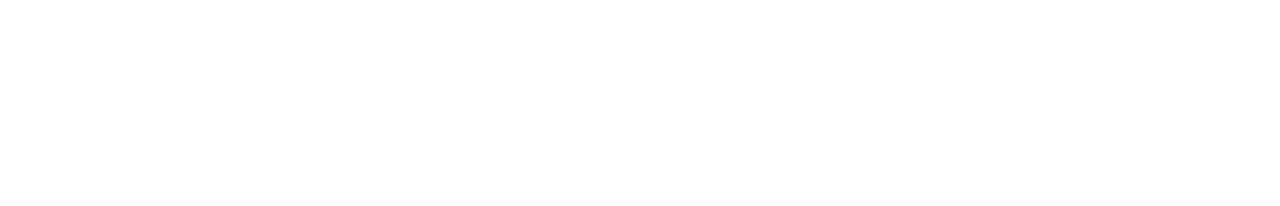
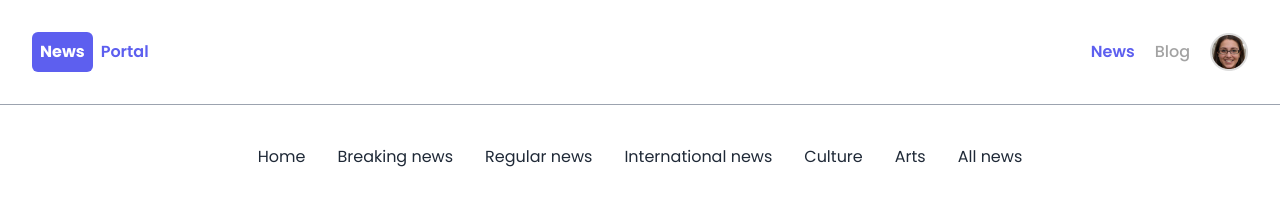
Before and after one commit to rakibgithub21/News-Portal, a plain HTML site: page index.html in a window 1280 px wide. Drawn offline with nearby package versions, Linux system fonts and the light colour scheme.

Commit message:
nav var desgin

```diff
--- a/index.html
+++ b/index.html
@@ -1,5 +1,6 @@
 <!DOCTYPE html>
 <html lang="en">
+
 <head>
     <meta charset="UTF-8">
     <meta name="viewport" content="width=device-width, initial-scale=1.0">
@@ -20,14 +21,43 @@
     <link rel="preconnect" href="https://fonts.gstatic.com" crossorigin>
     <link href="https://fonts.googleapis.com/css2?family=Poppins:wght@300;400;500;600;700;800&display=swap"
         rel="stylesheet">
-        <style>
-            .poppins{
-                 font-family: "Poppins", sans-serif;
-            }
-        </style>
+    <style>
+        .poppins {
+            font-family: "Poppins", sans-serif;
+        }
+    </style>
 
 </head>
-<body>
+
+<body class="poppins">
+    <header class="container mx-auto ">
+        <nav class="flex justify-between py-8 px-8">
+            <div class="flex gap-2 items-center">
+                <h1 class="p-2 bg-[#5D5FEF] text-white rounded-md font-bold">News</h1>
+                <h1 class="font-semibold text-[#5D5FEF]">Portal</h1>
+            </div>
+            <div class="flex items-center gap-5">
+                <a class="text-[#5D5FEF] font-semibold" href="">News</a>
+                <a class="text-[#A3A3A3] font-medium" href="">Blog</a>
+                <img src="Images/Avatar.png" alt="">
+            </div>
+        </nav>
+        <hr class="border-1 border-gray-400  mx-auto">
+
+        <div id="button-container ">
+            <div class="flex justify-center gap-8 my-10">
+                <button class="">Home</button>
+                <button class="">Breaking news</button>
+                <button class="">Regular news</button>
+                <button class="">International news</button>
+                <button class="">Culture</button>
+                <button class="">Arts</button>
+                <button class="">All news</button>
+            </div>
+        </div>
+    </header>
+
 
 </body>
+
 </html>
```
Also changed, not shown: Images/Avatar.png (added).
